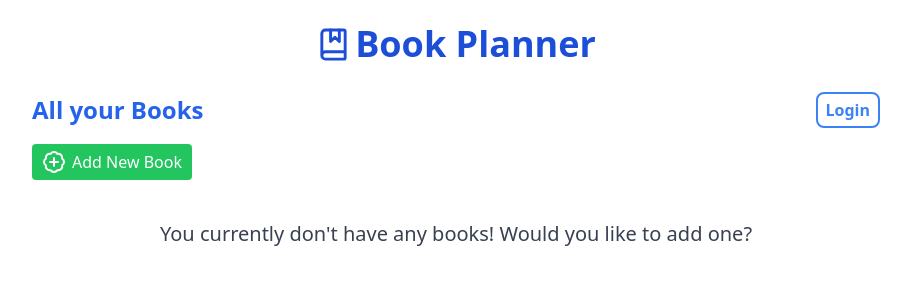
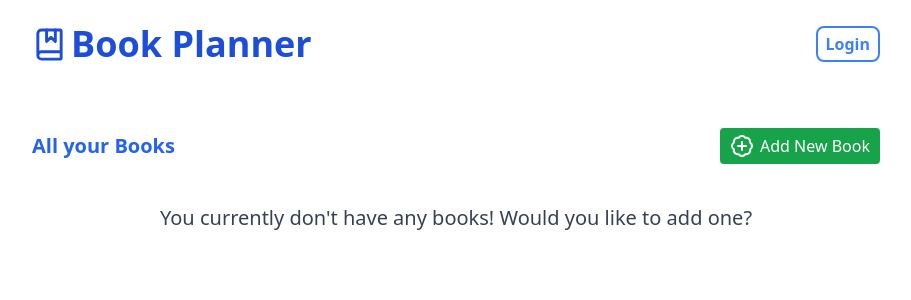
Before and after one commit to dev-martin02/bookPlanner, a React (Vite) app: page / in a window 1280 px wide. Shown: the top 300 px of the page, without its empty margins (184-1095 px from the left). Built offline with nearby package versions, Linux system fonts and the light colour scheme.

Commit message:
fix some bugs in the login component with the login form, also change the style for the home component header

```diff
--- a/src/api/SupaApi.tsx
+++ b/src/api/SupaApi.tsx
@@ -7,7 +7,7 @@ async function getUserProfile(id: string) {
   if (error) return error;
 
   const getUser = data.find((user) => user.id === id);
-  if (!getUser) return "User Not found";
+  if (!getUser) throw "User Not found";
   return getUser;
 }
 
--- a/src/components/user/Login.tsx
+++ b/src/components/user/Login.tsx
@@ -26,12 +26,28 @@ export default function Login() {
       formObj[key as keyof Account] = value as string;
     }
 
-    const response = await loginApi(formObj);
-    setLoading(true);
-    if (response) {
+    // Validate if the form info is in the database
+    try {
+      setLoading(true);
+      const response = await loginApi(formObj);
+
+      if ("message" in response) {
+        throw new Error(response.message);
+      }
+
       setCurrentUser(response);
       setLoading(false);
       navigate("/");
+    } catch (error: unknown) {
+      if (error instanceof Error) {
+        alert(error.message);
+      } else if (typeof error === "string") {
+        alert(error); // For cases like "User Not found"
+      } else {
+        alert("An unexpected error occurred");
+      }
+    } finally {
+      setLoading(false); // Don't forget to set loading to false on error
     }
   };
 
--- a/src/pages/Home.tsx
+++ b/src/pages/Home.tsx
@@ -8,7 +8,6 @@ import { getUserBook } from "../api/SupaApi";
 
 export default function Home() {
   const { currentUser, setFetchedBooks } = useBookStore();
-  console.log(currentUser);
   const accountButton =
     currentUser.name.length !== 0 ? (
       <button>{currentUser.name}</button>
@@ -33,21 +32,23 @@ export default function Home() {
   }, [currentUser]);
   return (
     <main className="max-w-4xl mx-auto p-6 ">
+      <header className="flex justify-between items-center mb-16">
         <h1 className="text-4xl font-bold flex gap-1 items-center justify-center text-blue-700 ">
           <BookMarked size={35} /> Book Planner
         </h1>
-      <header className="flex justify-between items-center mt-7">
-        <span className="font-semibold text-2xl text-blue-600 ">
+        {accountButton}
+      </header>
+      <div className="flex align-middle items-center justify-between">
+        <span className="font-semibold text-xl text-blue-600 ">
           All your Books
         </span>
-        {accountButton}
-      </header>
         <button
-        className="border-2 mt-4 px-2 py-1 w-40 rounded flex justify-between bg-green-500 text-white border-green-500"
+          className="border-2 px-2 py-1 w-40 rounded flex justify-between bg-green-600 text-white border-green-600"
           onClick={() => setDisplayForm(!displayForm)}
         >
           <BadgePlus /> Add New Book
         </button>
+      </div>
       {displayForm && <AddBookForm setDisplayForm={setDisplayForm} />}
       <Book />
     </main>
```
Lines whose indentation alone changed are shown as unchanged.
